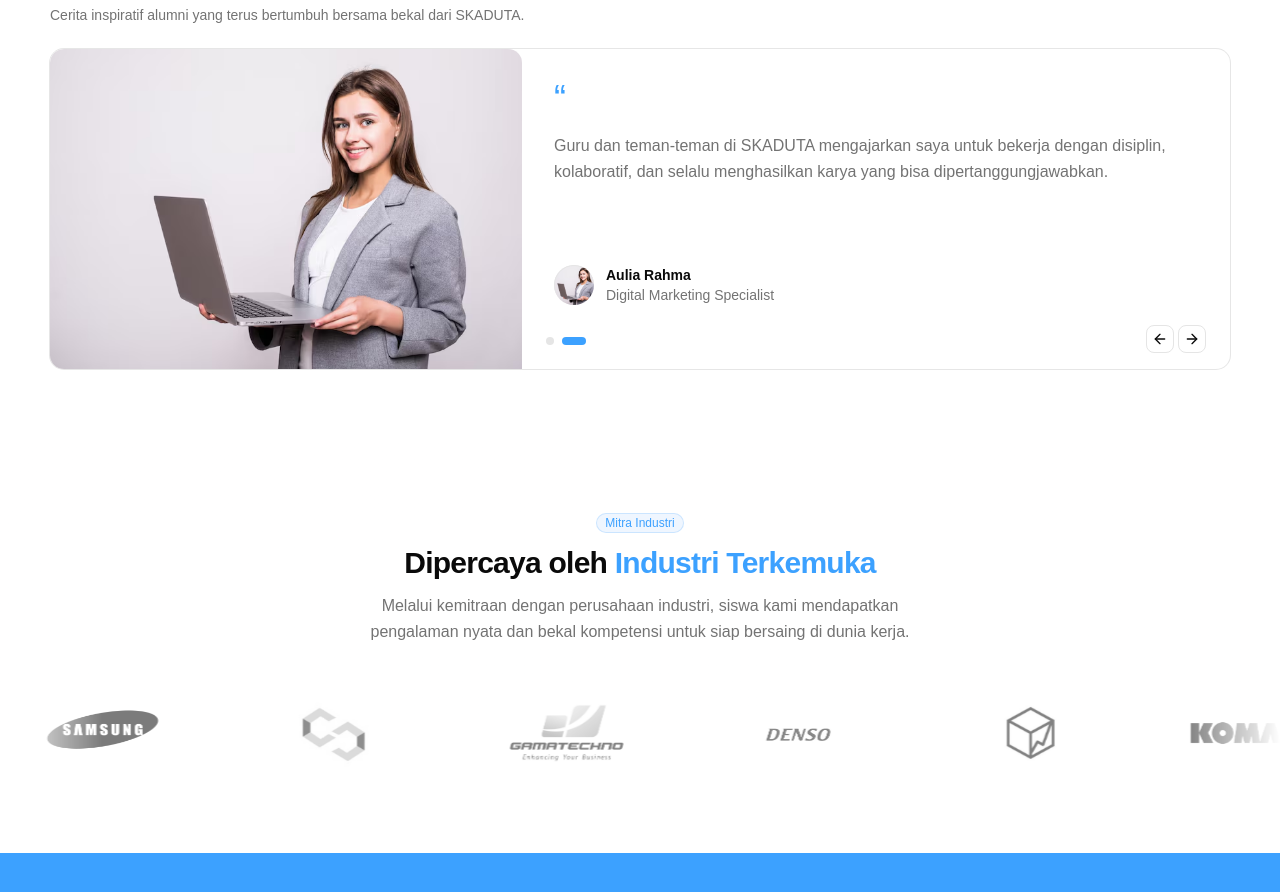
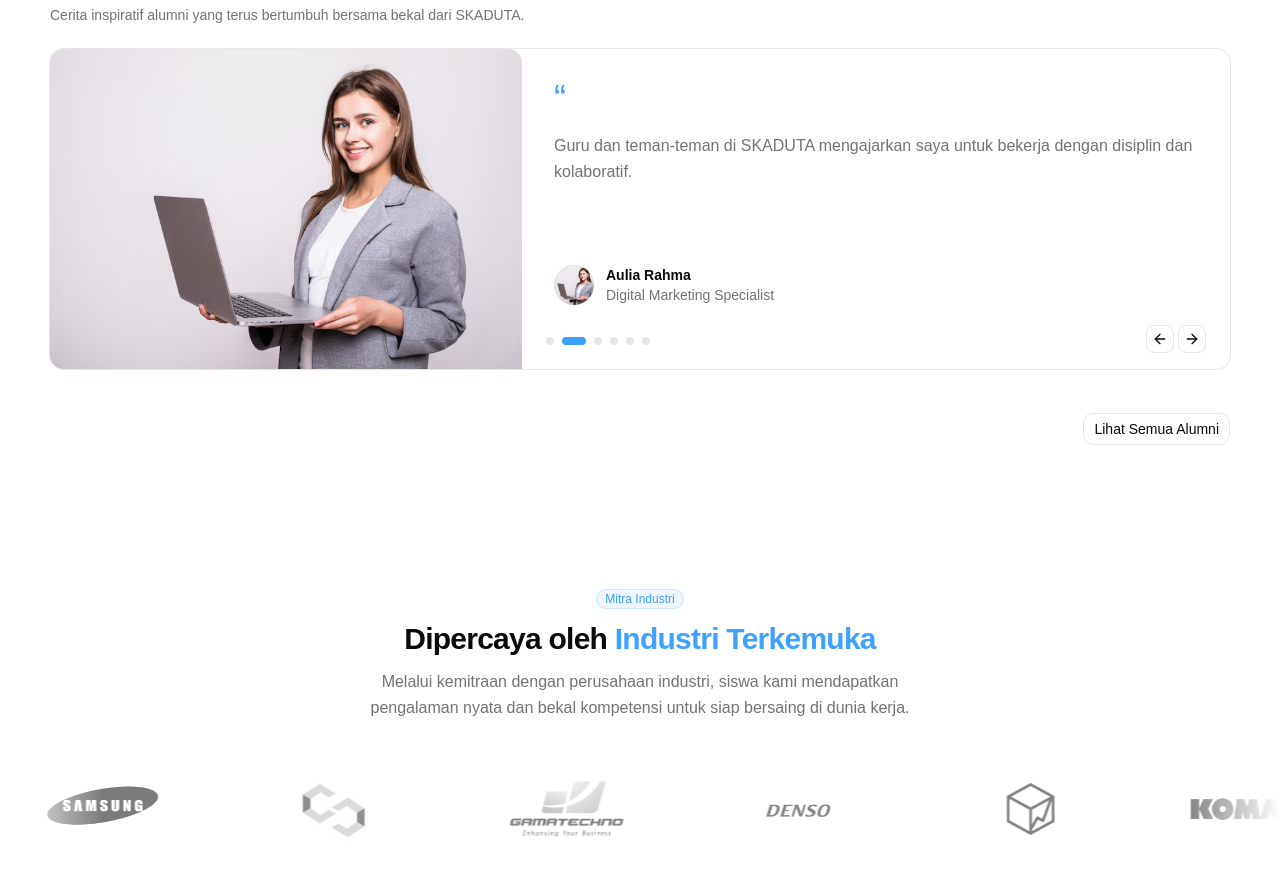
Before and after one commit to kaound3rage/jhic-bc, a React (Vite) app: page / in a window 1280 px wide. Shown: the part 4185-5077 px from the top of the page. Built offline with nearby package versions, Linux system fonts and the light colour scheme; no server answers.

Commit message:
feat: add alumni directory page

```diff
--- a/src/App.jsx
+++ b/src/App.jsx
@@ -15,6 +15,7 @@ import EkstrakurikulerDetailPage from "./pages/client/ekstrakurikuler/detail";
 import GaleriPage from "./pages/client/galeri";
 import SchoolProfilePage from "./pages/client/profile";
 import FasilitasPage from "./pages/client/facility";
+import AlumniPage from "./pages/client/alumni";
 import { Route, Routes, useLocation } from "react-router-dom";
 import NotFound from "./components/not-found";
 import { usePageMeta } from "./hooks/use-page-meta";
@@ -36,6 +37,7 @@ const pageTitles = {
   "/ekstrakurikuler": "Ekstrakurikuler",
   "/galeri": "Galeri",
   "/fasilitas": "Fasilitas Sekolah",
+  "/alumni": "Alumni",
 };
 
 function RouteMeta() {
@@ -92,6 +94,7 @@ function App() {
           />
           <Route path="/galeri" element={<GaleriPage />} />
           <Route path="/fasilitas" element={<FasilitasPage />} />
+          <Route path="/alumni" element={<AlumniPage />} />
           <Route path="*" element={<NotFound />} />
         </Routes>
         <RouteMeta />
--- a/src/components/breadcrumb.jsx
+++ b/src/components/breadcrumb.jsx
@@ -32,6 +32,12 @@ const routeMeta = {
   "/spmb": {
     parents: [],
     label: "SPMB",
+  },
+  "/alumni": {
+    items: [
+      { label: "Beranda", href: "/" },
+      { label: "Alumni" },
+    ],
   },
   "/ekstrakurikuler": {
     parents: [],
--- a/src/components/home-component/alumni-section.jsx
+++ b/src/components/home-component/alumni-section.jsx
@@ -3,39 +3,24 @@ import { ArrowLeft, ArrowRight } from "lucide-react";
 import { Avatar, AvatarFallback, AvatarImage } from "../ui/avatar";
 import { Button } from "../ui/button";
 import { Card } from "../ui/card";
-
-const alumniStories = [
-  {
-    name: "Abdul Latif Ikhlashul Mukmin",
-    role: "Director PT Coding Collective",
-    image: "/latif.png",
-    quote:
-      "Belajar di SMK Negeri 2 Yogyakarta memberi saya fondasi teknis dan keberanian untuk terus berkembang. Pengalaman projek bersama industri sangat membantu saat memasuki dunia kerja.",
-  },
-  {
-    name: "Aulia Rahma",
-    role: "Digital Marketing Specialist",
-    image: "/woman.png",
-    quote:
-      "Guru dan teman-teman di SKADUTA mengajarkan saya untuk bekerja dengan disiplin, kolaboratif, dan selalu menghasilkan karya yang bisa dipertanggungjawabkan.",
-  },
-];
+import { Link } from "react-router-dom";
+import { alumni } from "@/data/alumni";
 
 function AlumniSection() {
   const [activeStory, setActiveStory] = useState(0);
 
   useEffect(() => {
     const timer = setInterval(() => {
-      setActiveStory((current) => (current + 1) % alumniStories.length);
+      setActiveStory((current) => (current + 1) % alumni.length);
     }, 6000);
 
     return () => clearInterval(timer);
   }, []);
 
-  const story = alumniStories[activeStory];
+  const story = alumni[activeStory];
 
   function showStory(index) {
-    setActiveStory((index + alumniStories.length) % alumniStories.length);
+    setActiveStory((index + alumni.length) % alumni.length);
   }
 
   return (
@@ -76,7 +61,7 @@ function AlumniSection() {
             </div>
           </div>
           <div className="absolute bottom-6 left-6 flex items-center gap-2 md:left-[42%]">
-            {alumniStories.map((item, index) => (
+            {alumni.map((item, index) => (
               <button
                 key={item.name}
                 type="button"
@@ -110,6 +95,11 @@ function AlumniSection() {
             </Button>
           </div>
         </Card>
+        <div className="mt-5 flex justify-center md:justify-end">
+          <Button variant="outline" render={<Link to="/alumni" />}>
+            Lihat Semua Alumni
+          </Button>
+        </div>
       </div>
     </section>
   );
--- /dev/null
+++ b/src/data/alumni.js
@@ -0,0 +1,74 @@
+export const kategoriAlumni = ["Semua", "Bekerja", "Kuliah", "Wirausaha"];
+
+export const alumni = [
+  {
+    slug: "abdul-latif-ikhlashul-mukmin",
+    name: "Abdul Latif Ikhlashul Mukmin",
+    role: "Director PT Coding Collective",
+    image: "/latif.png",
+    quote:
+      "Belajar di SMK Negeri 2 Yogyakarta memberi saya fondasi teknis dan keberanian untuk terus berkembang.",
+    kategori: "Wirausaha",
+    tahunLulus: "2018",
+    jurusan: "Rekayasa Perangkat Lunak",
+  },
+  {
+    slug: "aulia-rahma",
+    name: "Aulia Rahma",
+    role: "Digital Marketing Specialist",
+    image: "/woman.png",
+    quote:
+      "Guru dan teman-teman di SKADUTA mengajarkan saya untuk bekerja dengan disiplin dan kolaboratif.",
+    kategori: "Bekerja",
+    tahunLulus: "2019",
+    jurusan: "Multimedia",
+  },
+  {
+    slug: "dimas-nugraha",
+    name: "Dimas Nugraha",
+    role: "Mahasiswa Teknik Mesin",
+    image: "/pjs.png",
+    quote:
+      "Budaya belajar dan praktik di SKADUTA membuat saya lebih percaya diri melanjutkan pendidikan.",
+    kategori: "Kuliah",
+    tahunLulus: "2021",
+    jurusan: "Teknik Pemesinan",
+  },
+  {
+    slug: "salsabila-putri",
+    name: "Salsabila Putri",
+    role: "UI/UX Designer",
+    image: "/sija.png",
+    quote:
+      "Projek nyata di sekolah membantu saya memahami cara mengubah kebutuhan menjadi solusi yang berguna.",
+    kategori: "Bekerja",
+    tahunLulus: "2020",
+    jurusan: "Desain Komunikasi Visual",
+  },
+  {
+    slug: "bagas-pratama",
+    name: "Bagas Pratama",
+    role: "Pemilik Bengkel Mandiri",
+    image: "/moh_rokhis.webp",
+    quote:
+      "Keterampilan praktik yang saya dapatkan menjadi bekal untuk membangun usaha bersama teman-teman.",
+    kategori: "Wirausaha",
+    tahunLulus: "2017",
+    jurusan: "Teknik Kendaraan Ringan",
+  },
+  {
+    slug: "nabila-fauziah",
+    name: "Nabila Fauziah",
+    role: "Mahasiswa Sistem Informasi",
+    image: "/woman.png",
+    quote:
+      "SKADUTA menumbuhkan rasa ingin tahu dan kebiasaan belajar yang terus saya bawa sampai kuliah.",
+    kategori: "Kuliah",
+    tahunLulus: "2022",
+    jurusan: "Sistem Informasi Jaringan dan Aplikasi",
+  },
+];
+
+export function getAlumniBySlug(slug) {
+  return alumni.find((item) => item.slug === slug);
+}
--- /dev/null
+++ b/src/pages/client/alumni/index.jsx
@@ -0,0 +1,159 @@
+import { useEffect, useMemo, useState } from "react";
+import { GraduationCap, Users } from "lucide-react";
+import Breadcrumb from "@/components/breadcrumb";
+import { Avatar, AvatarFallback, AvatarImage } from "@/components/ui/avatar";
+import { Badge } from "@/components/ui/badge";
+import { Button } from "@/components/ui/button";
+import { Card, CardContent } from "@/components/ui/card";
+import { alumni, kategoriAlumni } from "@/data/alumni";
+import { usePageMeta } from "@/hooks/use-page-meta";
+
+const kategoriStyle = {
+  Bekerja: "border-status-success/30 bg-status-success/10 text-status-success",
+  Kuliah: "border-primary/30 bg-primary/10 text-primary",
+  Wirausaha: "border-status-process/30 bg-status-process/10 text-status-process",
+};
+
+function AlumniPage() {
+  const [kategori, setKategori] = useState("Semua");
+  const [isFiltering, setIsFiltering] = useState(false);
+  const [filterTarget, setFilterTarget] = useState(null);
+
+  usePageMeta(
+    "Alumni",
+    "Jejak dan cerita inspiratif alumni SMK Negeri 2 Yogyakarta.",
+  );
+
+  const filteredAlumni = useMemo(
+    () =>
+      alumni.filter(
+        (item) => kategori === "Semua" || item.kategori === kategori,
+      ),
+    [kategori],
+  );
+
+  useEffect(() => {
+    if (!isFiltering || !filterTarget) return undefined;
+
+    const timer = setTimeout(() => {
+      setKategori(filterTarget);
+      setFilterTarget(null);
+      setIsFiltering(false);
+    }, 200);
+
+    return () => clearTimeout(timer);
+  }, [isFiltering, filterTarget]);
+
+  const requestFilter = (nextKategori) => {
+    if (nextKategori === kategori) return;
+    setFilterTarget(nextKategori);
+    setIsFiltering(true);
+  };
+
+  return (
+    <div className="w-full px-4 py-8 sm:px-6 lg:px-0 lg:py-12">
+      <Breadcrumb />
+      <div className="mt-5 max-w-3xl">
+        <p className="font-mono text-xs font-medium uppercase tracking-[0.18em] text-primary">
+          Komunitas SKADUTA
+        </p>
+        <h1 className="mt-2 text-3xl font-bold tracking-tight sm:text-4xl">
+          Daftar Alumni SKADUTA
+        </h1>
+        <p className="mt-3 text-sm leading-7 text-muted-foreground sm:text-base">
+          Cerita inspiratif alumni yang terus bertumbuh bersama bekal dari
+          SKADUTA.
+        </p>
+      </div>
+
+      <div className="mt-8 flex gap-2 overflow-x-auto pb-1 scrollbar-none [&::-webkit-scrollbar]:hidden">
+        {kategoriAlumni.map((item) => (
+          <Button
+            key={item}
+            type="button"
+            onClick={() => requestFilter(item)}
+            variant={kategori === item ? "default" : "secondary"}
+            className={`h-auto shrink-0 rounded-full px-4 py-2 text-sm font-medium ${
+              kategori === item
+                ? "bg-primary text-primary-foreground"
+                : "bg-muted text-muted-foreground hover:bg-foreground/10 hover:text-foreground"
+            }`}
+          >
+            {item}
+          </Button>
+        ))}
+      </div>
+
+      <div
+        className={`mt-8 transition-all duration-200 ease-out ${
+          isFiltering
+            ? "pointer-events-none translate-y-1 opacity-0"
+            : "translate-y-0 opacity-100"
+        }`}
+      >
+        {filteredAlumni.length > 0 ? (
+          <div className="grid grid-cols-1 gap-4 min-[480px]:grid-cols-2 md:grid-cols-3 lg:grid-cols-4">
+            {filteredAlumni.map((item) => (
+              <Card
+                key={item.slug}
+                className="h-full py-0 transition-all duration-200 hover:-translate-y-1 hover:shadow-md"
+              >
+                <CardContent className="flex h-full flex-col items-center p-5 text-center">
+                  <Avatar className="size-24 border-4 border-background shadow-sm ring-1 ring-border">
+                    <AvatarImage src={item.image} alt={item.name} />
+                    <AvatarFallback className="bg-primary/10 font-semibold text-primary">
+                      {item.name
+                        .split(" ")
+                        .map((part) => part[0])
+                        .slice(0, 2)
+                        .join("")}
+                    </AvatarFallback>
+                  </Avatar>
+                  <h2 className="mt-4 text-base font-semibold">{item.name}</h2>
+                  <p className="mt-1 min-h-10 text-sm leading-5 text-muted-foreground">
+                    {item.role}
+                  </p>
+                  <Badge
+                    variant="outline"
+                    className={`mt-4 ${kategoriStyle[item.kategori]}`}
+                  >
+                    {item.kategori}
+                  </Badge>
+                  <div className="mt-3 flex flex-wrap justify-center gap-1.5">
+                    <Badge variant="secondary">Lulus {item.tahunLulus}</Badge>
+                    <Badge variant="outline" className="max-w-full truncate">
+                      {item.jurusan}
+                    </Badge>
+                  </div>
+                  <p className="mt-4 line-clamp-2 flex-1 text-sm leading-6 text-muted-foreground">
+                    &ldquo;{item.quote}&rdquo;
+                  </p>
+                </CardContent>
+              </Card>
+            ))}
+          </div>
+        ) : (
+          <Card className="border-dashed py-0">
+            <CardContent className="flex min-h-64 flex-col items-center justify-center p-8 text-center">
+              <Users className="mb-3 size-8 text-muted-foreground" />
+              <h2 className="font-semibold">Belum ada data alumni</h2>
+              <p className="mt-1 text-sm text-muted-foreground">
+                Belum ada data alumni untuk kategori ini.
+              </p>
+            </CardContent>
+          </Card>
+        )}
+      </div>
+
+      <div className="mt-14 flex items-start gap-3 rounded-2xl bg-muted/60 p-5 sm:p-6">
+        <GraduationCap className="mt-0.5 size-5 shrink-0 text-primary" />
+        <p className="text-sm leading-6 text-muted-foreground">
+          Jejak alumni menjadi inspirasi bagi generasi SKADUTA untuk terus
+          belajar, berkarya, dan memberi dampak.
+        </p>
+      </div>
+    </div>
+  );
+}
+
+export default AlumniPage;
```
